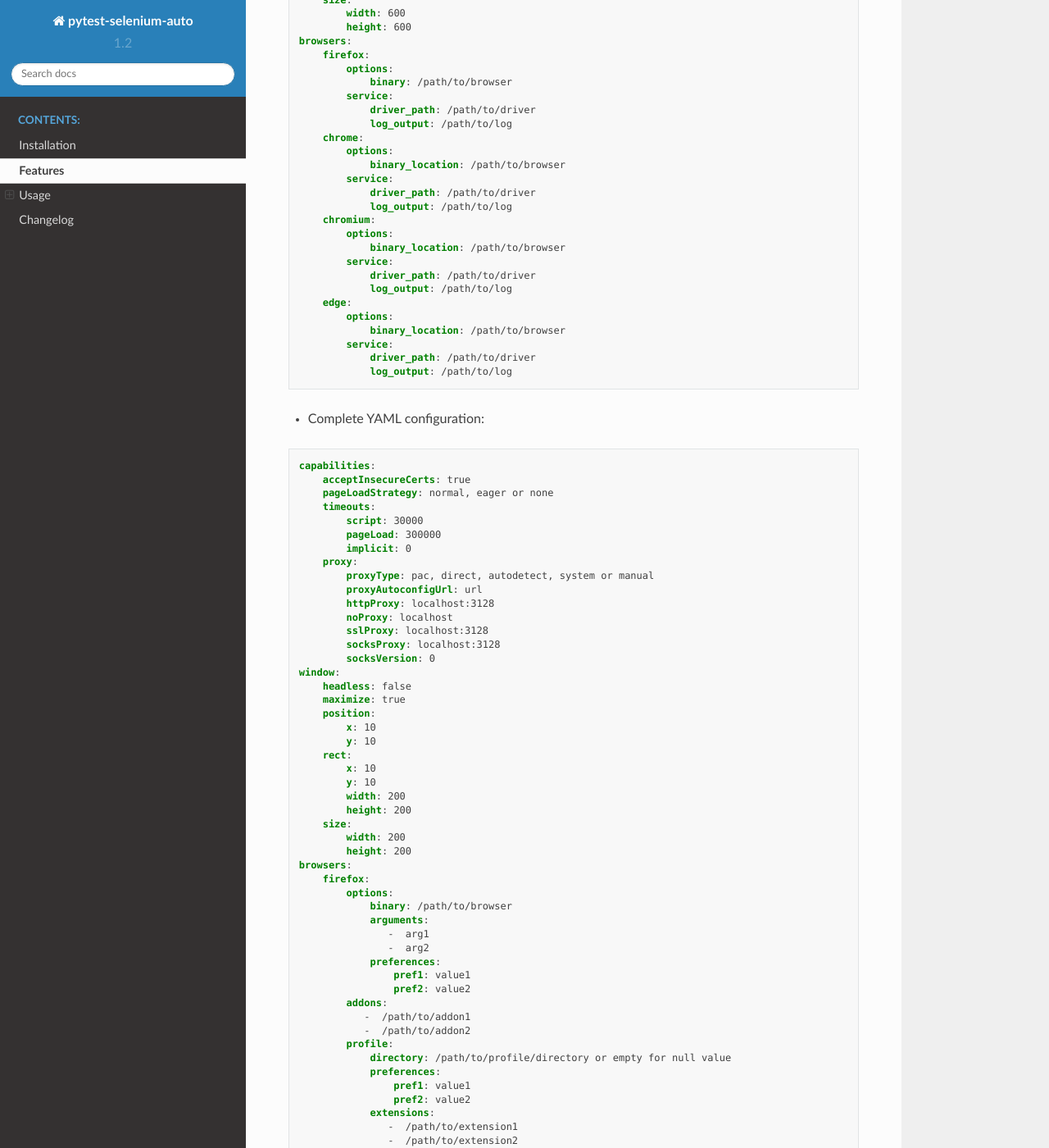
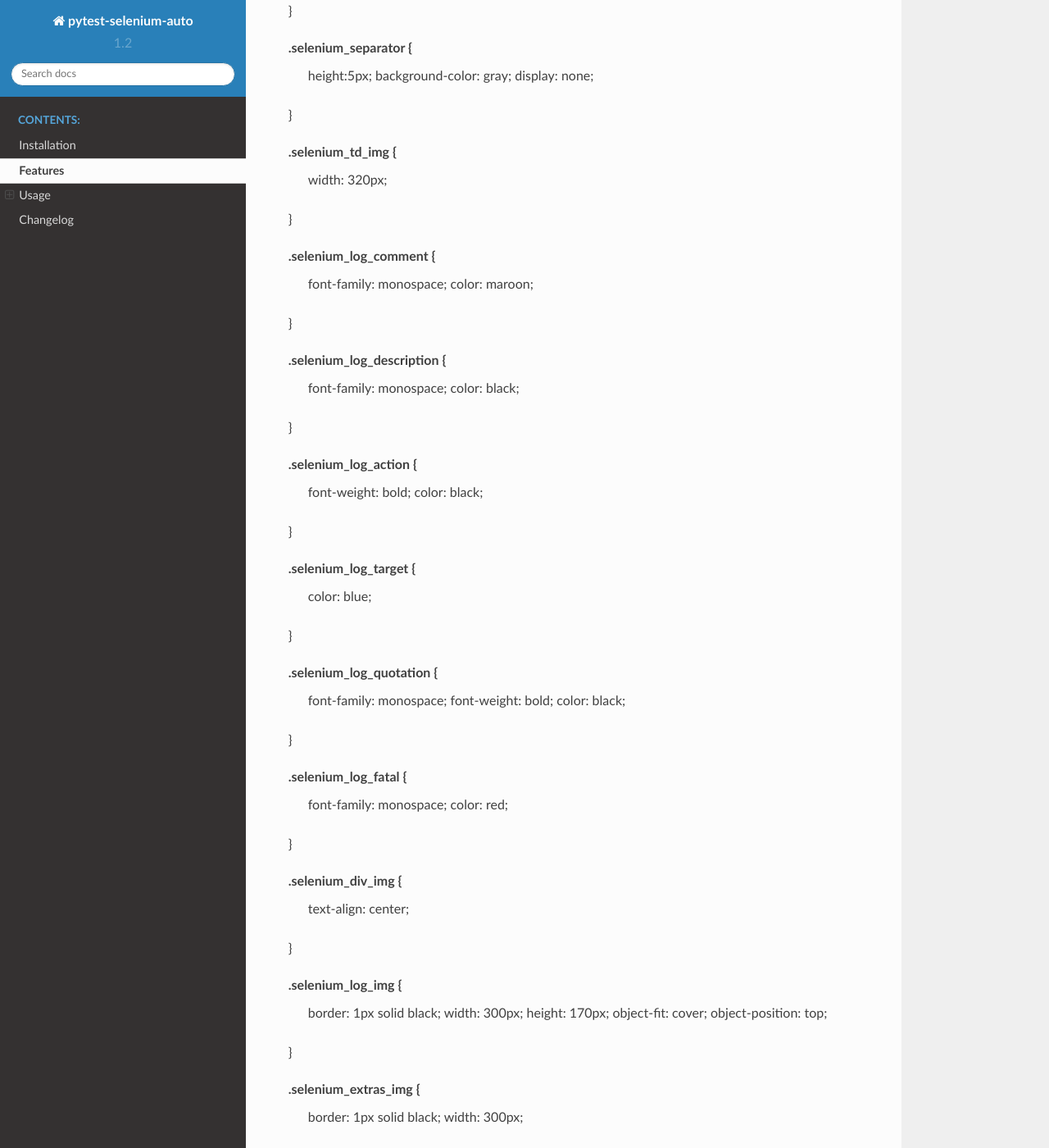
Before and after one commit to harmin-parra/pytest-selenium-auto, a Sphinx documentation site: the page built from docs/user_guide.rst, in a window 1280 px wide and 1400 px high, scrolled down 5114 px. Shown: the whole window at 82% size. Built offline with Sphinx 7.4.7 and the Read the Docs theme 2.0.0, drawn with Linux system fonts in a browser that asks for light colours; some of the changed text lies outside the part shown.

Commit message:
add CSS sample file

```diff
--- a/docs/user_guide.rst
+++ b/docs/user_guide.rst
@@ -234,6 +234,78 @@ Sample code
       webdriver.find_element(By.NAME, 'my-text').send_keys('login')
       webdriver.find_element(By.NAME, 'my-password').send_keys('password')
       webdriver.log_screenshot("Fill in authentication form")
+
+
+Sample CSS style sheet file
+===========================
+
+.. code-block:: css
+
+div.image {
+    text-align: center;
+}
+
+div.image img {
+    width: 300px;
+}
+
+.selenium_separator {
+    height:5px;
+    background-color: gray;
+    display: none;
+}
+
+.selenium_td_img {
+    width: 320px;
+}
+
+.selenium_log_comment {
+    font-family: monospace;
+    color: maroon;
+}
+
+.selenium_log_description {
+    font-family: monospace;
+    color: black;
+}
+
+.selenium_log_action {
+    font-weight: bold;
+    color: black;
+}
+
+.selenium_log_target {
+    color: blue;
+}
+
+.selenium_log_quotation {
+    font-family: monospace;
+    font-weight: bold;
+    color: black;
+}
+
+.selenium_log_fatal {
+    font-family: monospace;
+    color: red;
+}
+
+.selenium_div_img {
+    text-align: center;
+}
+
+.selenium_log_img {
+    border: 1px solid black;
+    width: 300px;
+    height: 170px;
+    object-fit: cover;
+    object-position: top;
+}
+
+.selenium_extras_img {
+    border: 1px solid black;
+    width: 300px;
+}
+
 
 
 Sample YAML file configurations
```
